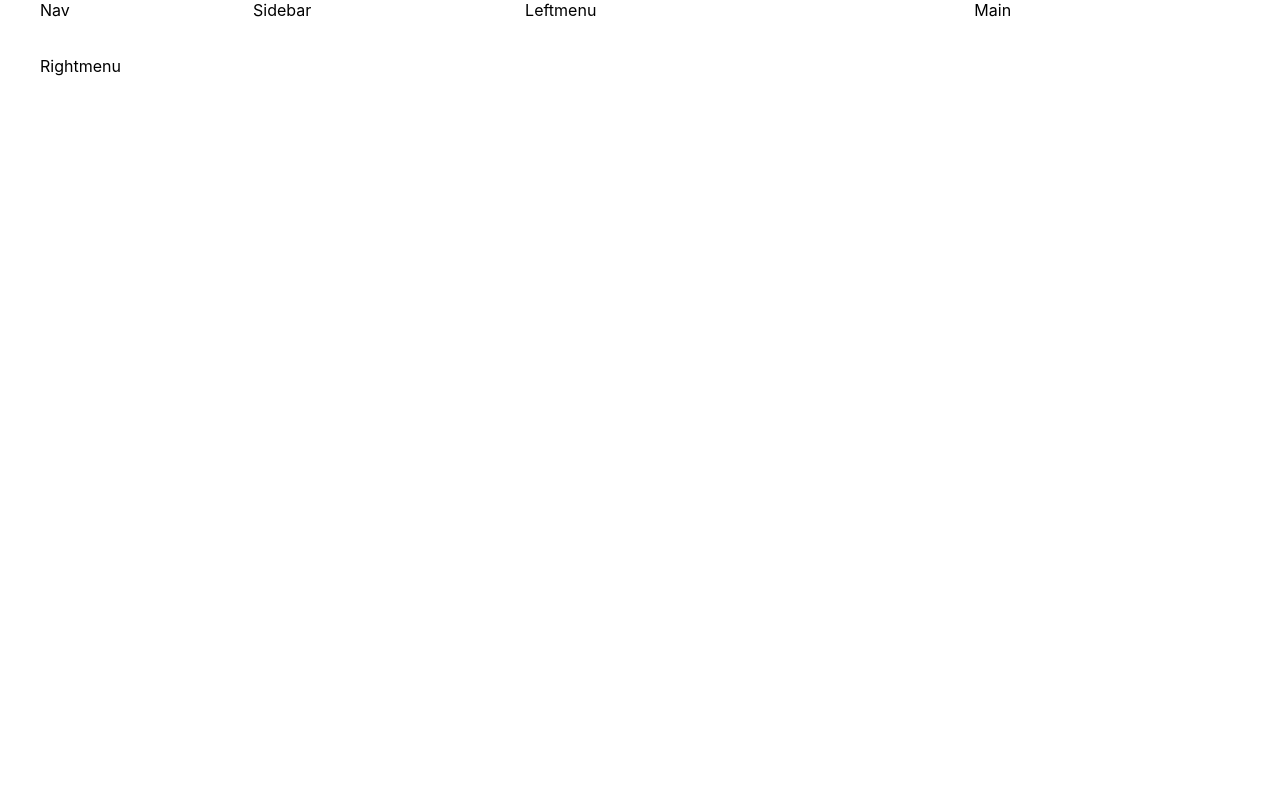
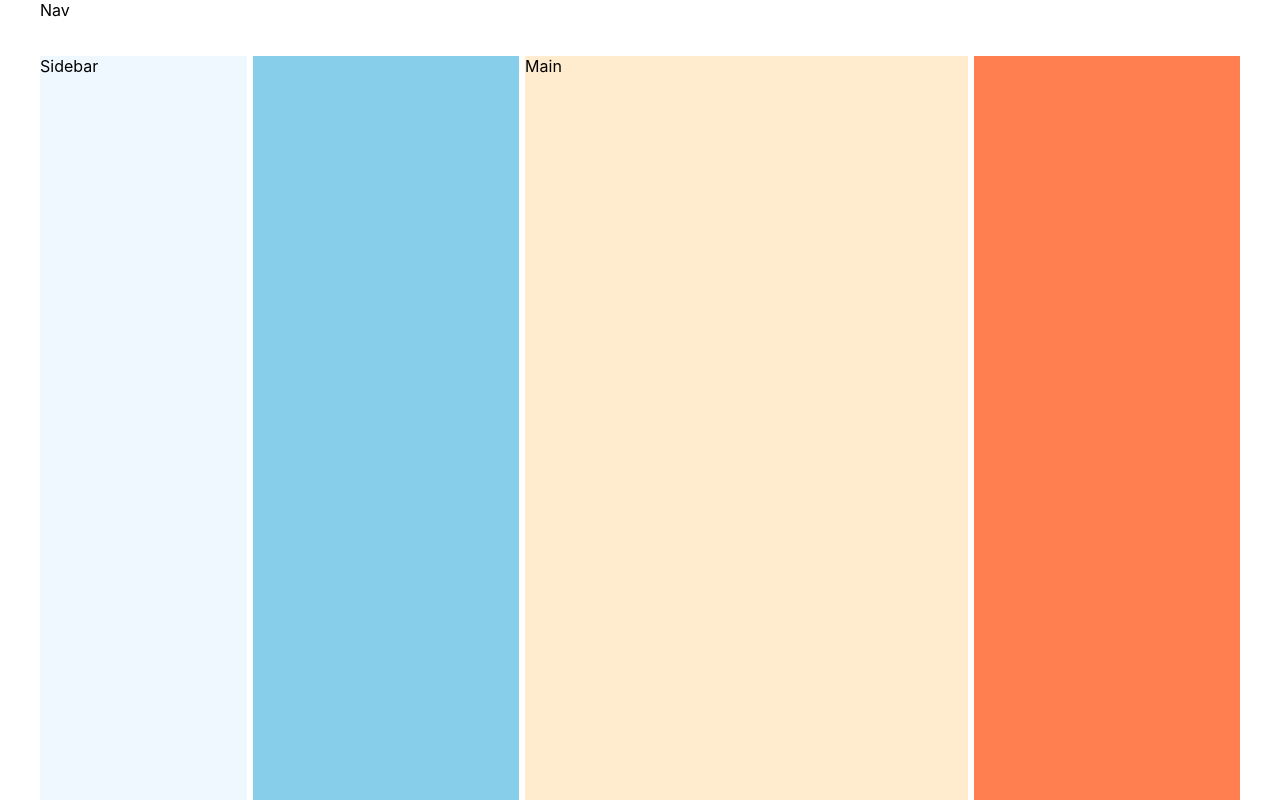
Before and after one commit to BAKHONGMIN/super-forum-client, a React (Create React App) app: page / in a window 1280 px wide. Shown: the top 800 px of the page. Built offline with nearby package versions, Linux system fonts and the light colour scheme.

Commit message:
반응형 제작 및 router, redux 만들기
반응형 제작 및 router, redux 만들기

```diff
--- a/src/App.css
+++ b/src/App.css
@@ -11,3 +11,38 @@
   grid-template-areas: "nav nav nav nav" "sidebar leftmenu content rightmenu";
   gap: 0.75rem 0.4rem;
 }
+
+.navigation {
+  grid-area: nav;
+}
+
+.sidebar {
+  min-height: var(--min-screen-height);
+  grid-area: sidebar;
+  background-color: aliceblue;
+}
+
+.leftmenu {
+  grid-area: leftmenu;
+  background-color: skyblue;
+}
+
+.content {
+  min-height: var(--min-screen-height);
+  grid-area: content;
+  background-color: blanchedalmond;
+}
+
+.rightmenu {
+  grid-area: rightmenu;
+  background-color: coral;
+}
+
+@media screen and (orientation: portrait) and (max-width: 768px) {
+  .App {
+    grid-template-columns: 1fr;
+    grid-template-areas:
+      "nav"
+      "content";
+  }
+}
--- a/src/App.tsx
+++ b/src/App.tsx
@@ -1,14 +1,19 @@
 import React from "react";
 import "./App.css";
+import Nav from "./components/Nav";
+import SideBar from "./components/SideBar";
+import LeftMenu from "./components/LeftMenu";
+import Main from "./components/Main";
+import RightMenu from "./components/RightMenu";
 
 export default function App() {
   return (
     <div className="App">
-      <nav className="navigation">Nav</nav>
-      <div className="sidebar">Sidebar</div>
-      <div className="leftmenu">Leftmenu</div>
-      <main className="content">Main</main>
-      <div className="rightmenu">Rightmenu</div>
+      <Nav />
+      <SideBar />
+      <LeftMenu />
+      <Main />
+      <RightMenu />
     </div>
   );
 }
--- /dev/null
+++ b/src/components/LeftMenu.tsx
@@ -0,0 +1,13 @@
+import React from "react";
+import { useWindowDimensions } from "./hooks/useWindowDimensions";
+
+const LeftMenu = () => {
+  const { width } = useWindowDimensions();
+
+  if (width <= 768) {
+    return null;
+  }
+  return <div className="leftmenu"></div>;
+};
+
+export default LeftMenu;
--- /dev/null
+++ b/src/components/Main.tsx
@@ -0,0 +1,5 @@
+import React from "react";
+
+export default function Main() {
+  return <main className="content">Main</main>;
+}
--- /dev/null
+++ b/src/components/Nav.tsx
@@ -0,0 +1,5 @@
+import React from "react";
+
+export default function Nav() {
+  return <nav className="navigation">Nav</nav>;
+}
--- /dev/null
+++ b/src/components/RightMenu.tsx
@@ -0,0 +1,12 @@
+import React from "react";
+import { useWindowDimensions } from "./hooks/useWindowDimensions";
+
+const RightMenu = () => {
+  const { width } = useWindowDimensions();
+
+  if (width <= 768) {
+    return null;
+  }
+  return <div className="rightmenu"></div>;
+};
+export default RightMenu;
--- /dev/null
+++ b/src/components/SideBar.tsx
@@ -0,0 +1,12 @@
+import React from "react";
+import { useWindowDimensions } from "./hooks/useWindowDimensions";
+
+const SideBar = () => {
+  const { width } = useWindowDimensions();
+  if (width <= 768) {
+    return null;
+  }
+  return <div className="sidebar">Sidebar</div>;
+};
+
+export default SideBar;
--- /dev/null
+++ b/src/components/hooks/useWindowDimensions.ts
@@ -0,0 +1,31 @@
+import { useState, useEffect } from "react";
+
+export interface WindowDimension {
+  height: number;
+  width: number;
+}
+
+export const useWindowDimensions = (): WindowDimension => {
+  const [dimension, setDimension] = useState<WindowDimension>({
+    height: 0,
+    width: 0
+  });
+
+  const handleResize = () => {
+    setDimension({
+      height: window.innerHeight,
+      width: window.innerWidth
+    });
+  };
+
+  useEffect(() => {
+    window.addEventListener("resize", handleResize);
+    handleResize();
+
+    return () => {
+      window.removeEventListener("resize", handleResize);
+    };
+  }, []);
+
+  return dimension;
+};
--- /dev/null
+++ b/src/components/store/AppState.ts
@@ -0,0 +1,5 @@
+import { combineReducers } from "redux";
+
+export const rootReducer = combineReducers({});
+
+export type AppState = ReturnType<typeof rootReducer>;
--- /dev/null
+++ b/src/components/store/configureStore.ts
@@ -0,0 +1,8 @@
+import { createStore } from "redux";
+import { rootReducer } from "./AppState";
+
+const configureStore = () => {
+  return createStore(rootReducer, {});
+};
+
+export default configureStore;
--- a/src/index.tsx
+++ b/src/index.tsx
@@ -1,15 +1,22 @@
-import React from 'react';
-import ReactDOM from 'react-dom/client';
-import './index.css';
-import App from './App';
-import reportWebVitals from './reportWebVitals';
+import React from "react";
+import ReactDOM from "react-dom/client";
+import "./index.css";
+import App from "./App";
+import reportWebVitals from "./reportWebVitals";
+import { BrowserRouter } from "react-router-dom";
+import { Provider } from "react-redux";
+import configureStore from "./components/store/configureStore";
 
 const root = ReactDOM.createRoot(
-  document.getElementById('root') as HTMLElement
+  document.getElementById("root") as HTMLElement
 );
 root.render(
   <React.StrictMode>
-    <App />
+    <Provider store={configureStore()}>
+      <BrowserRouter>
+        <App />
+      </BrowserRouter>
+    </Provider>
   </React.StrictMode>
 );
 
```
